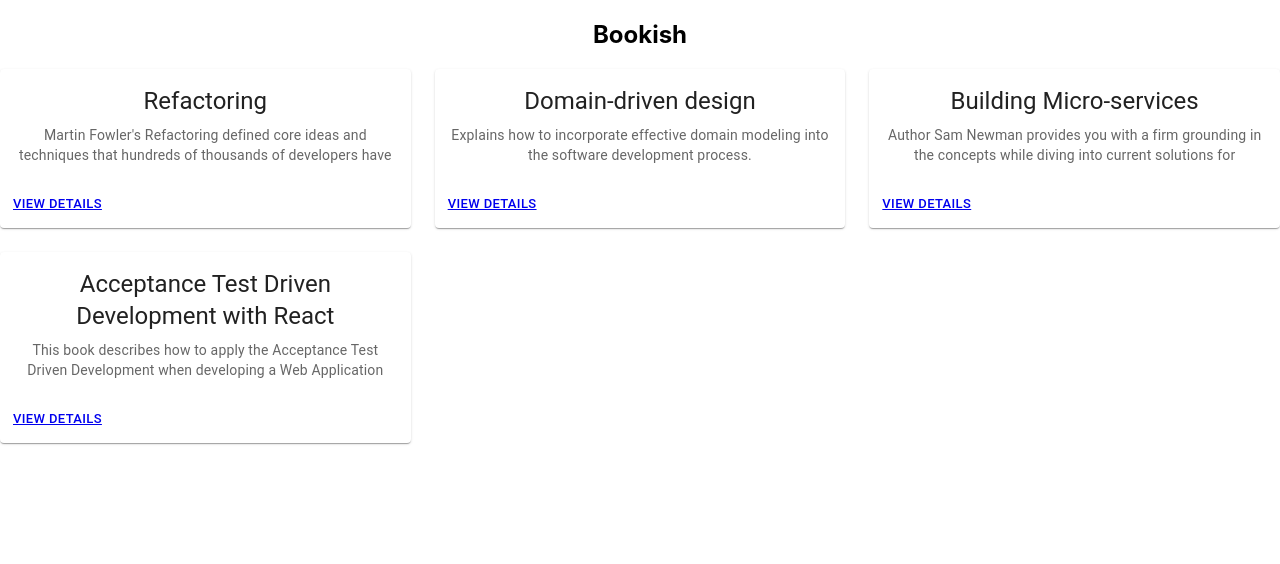
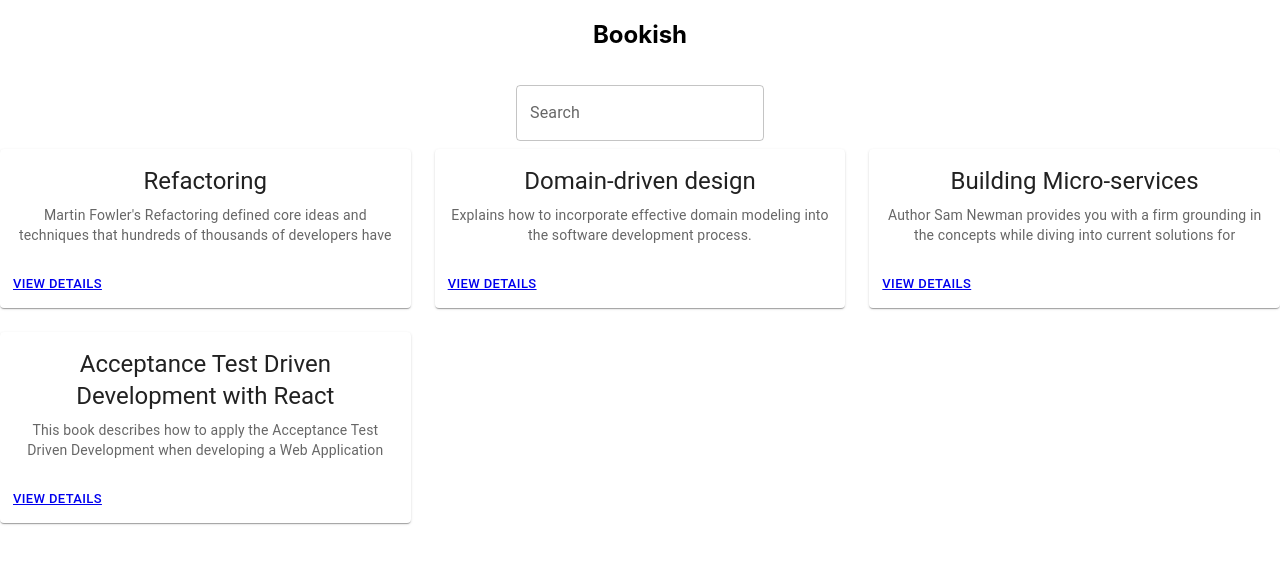
Before and after one commit to mar1n/tddBookProject, a React (Create React App) app: page / in a window 1280 px wide. Shown: the top 564 px of the page. Built offline with nearby package versions, Linux system fonts and the light colour scheme; data requests are answered from the project's data file.

Commit message:
acceptance test

```diff
--- a/src/BookList/BookListContainer.js
+++ b/src/BookList/BookListContainer.js
@@ -1,18 +1,27 @@
-import React from "react";
+import React, { useState, useEffect } from "react";
 import BookList from "./BookList";
 import { useRemoteService } from "../hooks";
+import { TextField } from "@mui/material";
 
 const BookListContainer = () => {
-    const { data, loading, error } = useRemoteService(`http://localhost:8080/books`,[]);
+    const [term, setTerm] = useState('');
+    const {data, loading, error, setUrl} = useRemoteService('http://localhost:8080/books', []);
 
-    if(loading) {
-        return <p>LOADING...</p>
-    }
-    if(error) {
-        return <p>ERROR...</p>
-    }
+    useEffect(() => {
+      setUrl(`http://localhost:8080/books?q=${term}`)
+    // eslint-disable-next-line react-hooks/exhaustive-deps
+    }, [term]);
 
-    return <BookList books={data} loading={loading} error={error} />
-}
-
+    return (<>
+      <TextField
+        label="Search"
+        value={term}
+        data-test="search"
+        onChange={(e) => setTerm(e.target.value)}
+        margin="normal"
+        variant="outlined"
+      />
+      <BookList books={data} loading={loading} error={error}/>
+    </>);
+  }
 export default BookListContainer;
--- a/src/hooks.js
+++ b/src/hooks.js
@@ -1,8 +1,9 @@
 import axios from "axios";
 import { useEffect, useState} from "react";
 
-export const useRemoteService = (url, initial) => {
-    const [data, setData] = useState(initial);
+export const useRemoteService = (initialUrl, initialData) => {
+    const [data, setData] = useState(initialData);
+    const [url, setUrl] = useState(initialUrl)
     const [loading, setLoading] = useState(false);
     const [error, setError] = useState(false);
 
@@ -21,7 +22,7 @@
               }
         }
         fetchBooks();
-    }, [])
+    }, [url])
 
-    return { data, loading, error }
+    return { data, loading, error, setUrl }
 }
```
Also changed, not shown: 1 other file (tests, documents, lock files or other folders).
